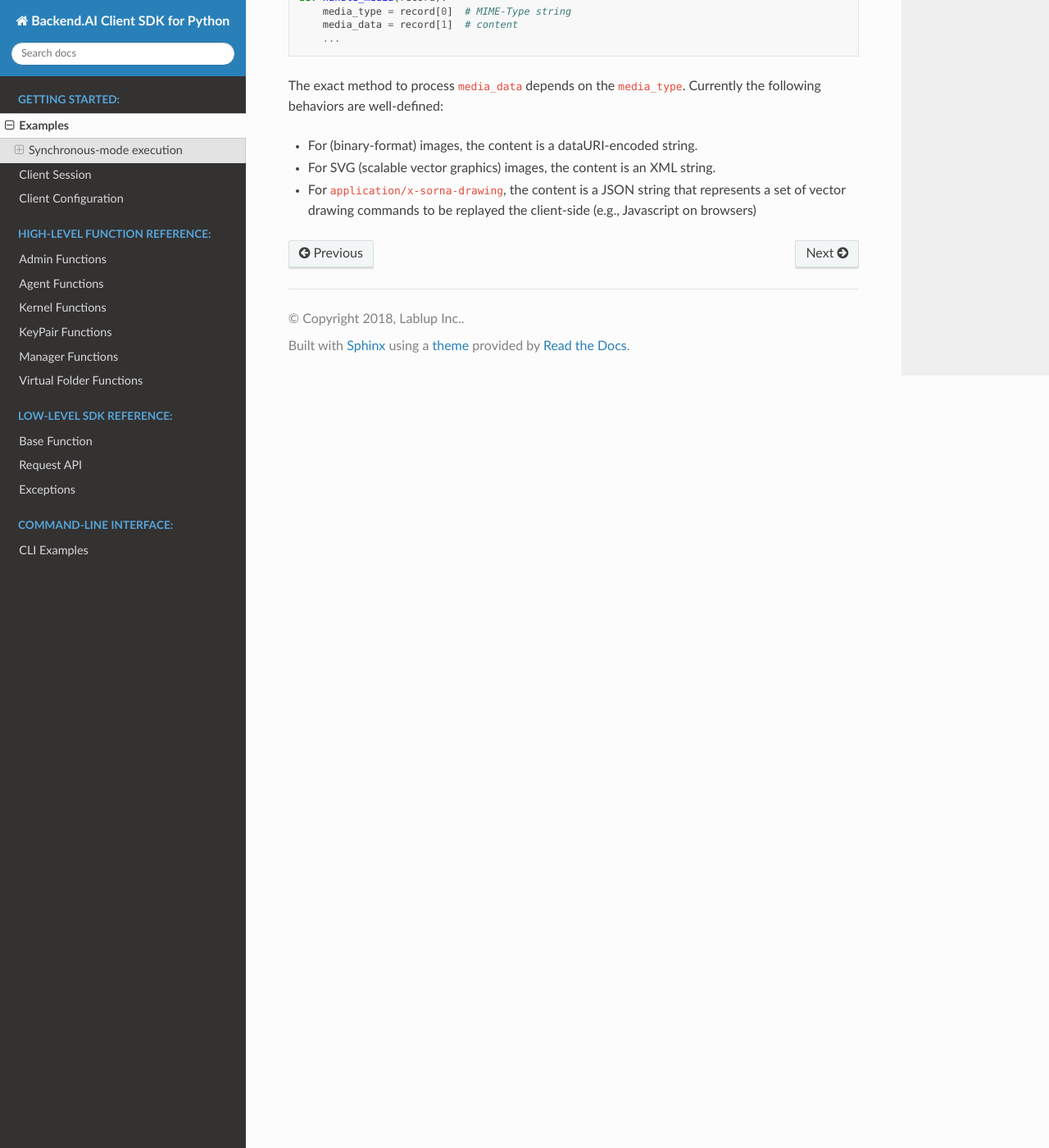
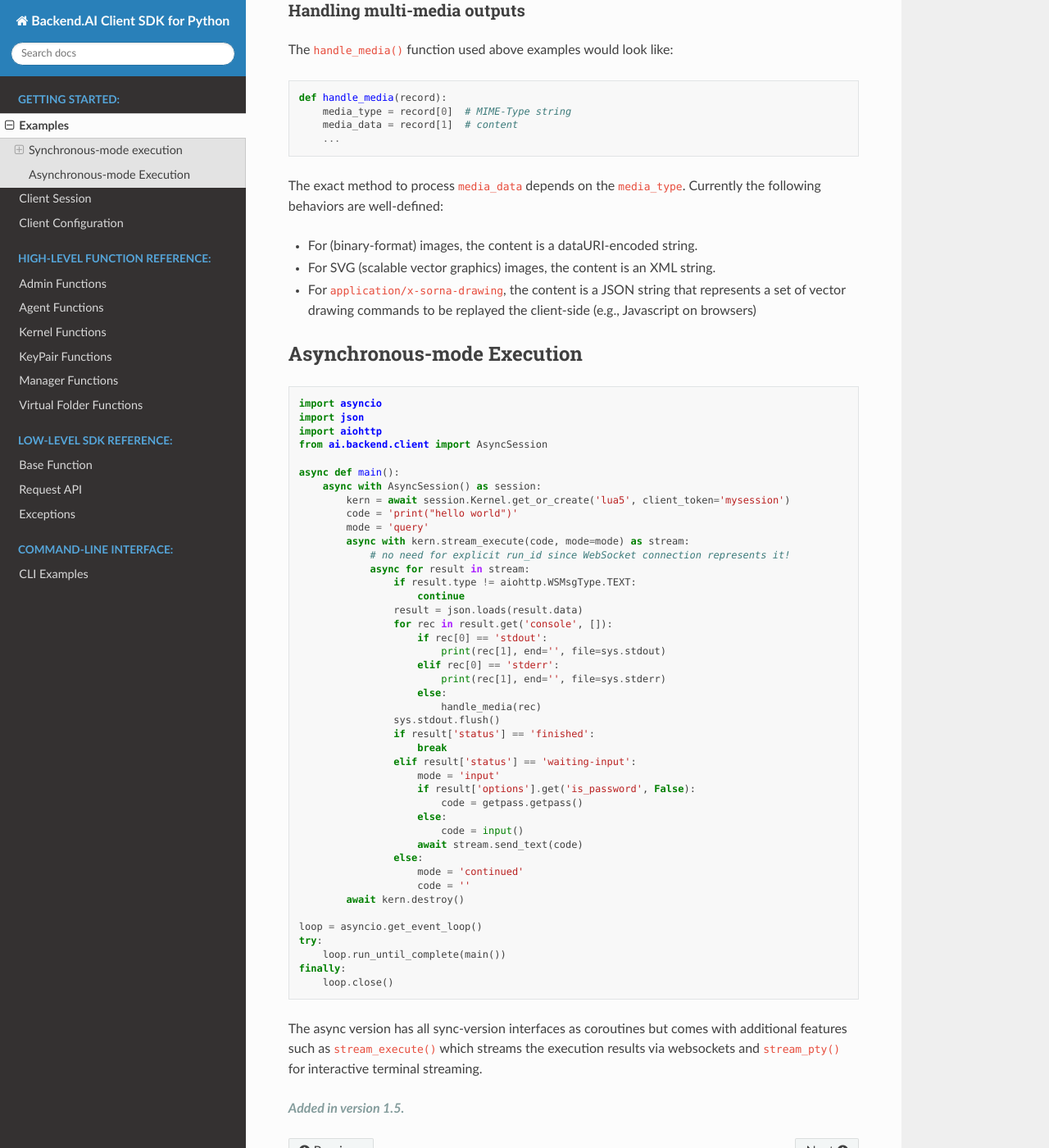
Before and after one commit to lablup/aiotusclient, a Sphinx documentation site: the page built from docs/examples.rst, in a window 1280 px wide and 1400 px high, scrolled down 2020 px. Shown: the whole window at 82% size. Built offline with Sphinx 7.4.7 and the Read the Docs theme 2.0.0, drawn with Linux system fonts in a browser that asks for light colours; some of the changed text lies outside the part shown.

Commit message:
docs: Move async example from README to docs

```diff
--- a/docs/examples.rst
+++ b/docs/examples.rst
@@ -36,6 +36,12 @@ This is the minimal code to execute a code snippet with this client SDK.
               mode = 'continued'
               code = ''
       kern.destroy()
+
+You need to take care of ``client_token`` because it determines whether to
+reuse kernel sessions or not.
+Backend.AI cloud has a timeout so that it terminates long-idle kernel sessions,
+but within the timeout, any kernel creation requests with the same ``client_token``
+let Backend.AI cloud to reuse the kernel.
 
 
 Batch mode
@@ -124,3 +130,59 @@ Currently the following behaviors are well-defined:
 * For ``application/x-sorna-drawing``, the content is a JSON string that represents a
   set of vector drawing commands to be replayed the client-side (e.g., Javascript on
   browsers)
+
+
+Asynchronous-mode Execution
+---------------------------
+
+.. code-block:: python
+
+  import asyncio
+  import json
+  import aiohttp
+  from ai.backend.client import AsyncSession
+
+  async def main():
+      async with AsyncSession() as session:
+          kern = await session.Kernel.get_or_create('lua5', client_token='mysession')
+          code = 'print("hello world")'
+          mode = 'query'
+          async with kern.stream_execute(code, mode=mode) as stream:
+              # no need for explicit run_id since WebSocket connection represents it!
+              async for result in stream:
+                  if result.type != aiohttp.WSMsgType.TEXT:
+                      continue
+                  result = json.loads(result.data)
+                  for rec in result.get('console', []):
+                      if rec[0] == 'stdout':
+                          print(rec[1], end='', file=sys.stdout)
+                      elif rec[0] == 'stderr':
+                          print(rec[1], end='', file=sys.stderr)
+                      else:
+                          handle_media(rec)
+                  sys.stdout.flush()
+                  if result['status'] == 'finished':
+                      break
+                  elif result['status'] == 'waiting-input':
+                      mode = 'input'
+                      if result['options'].get('is_password', False):
+                          code = getpass.getpass()
+                      else:
+                          code = input()
+                      await stream.send_text(code)
+                  else:
+                      mode = 'continued'
+                      code = ''
+          await kern.destroy()
+
+  loop = asyncio.get_event_loop()
+  try:
+      loop.run_until_complete(main())
+  finally:
+      loop.close()
+
+The async version has all sync-version interfaces as coroutines but comes with additional
+features such as ``stream_execute()`` which streams the execution results via websockets and
+``stream_pty()`` for interactive terminal streaming.
+
+.. versionadded:: 1.5
```
Also changed, not shown: README.rst (+0 -96 lines).
